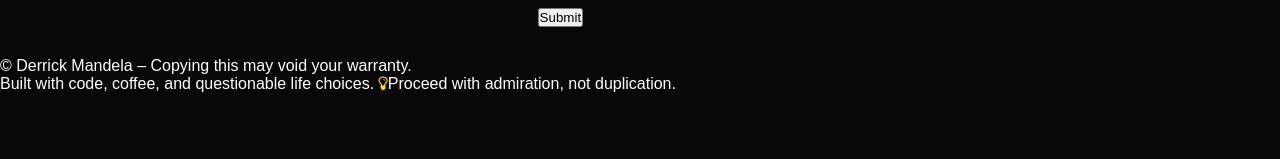
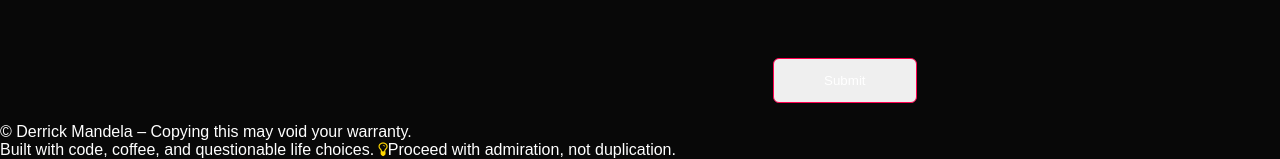
Before and after one commit to 35600/derrickogetonto.github.io, a plain HTML site: page index.html in a window 1280 px wide. Shown: the part 2694-2853 px from the top of the page. Before the commit the page ends 2787 px from the top, so only its background shows below. Drawn offline with Linux system fonts and the light colour scheme.

Commit message:
Refactor CSS styles for consistency and clarity

```diff
--- a/style.css
+++ b/style.css
@@ -298,7 +298,7 @@ form input,form textarea{
     font-size: 18px;
     border-radius: 6px;
 }
-form.btn.btn2{
+.formBtn{
    display: block;
     margin: 50px auto;
     width: fit-content;
@@ -309,7 +309,7 @@ form.btn.btn2{
     color:#fff;
     transition: background 0.5s;
 }
-form.btn.btn2:hover{
+.formBtn:hover{
     background: #ff004f;
 }
 }
```
